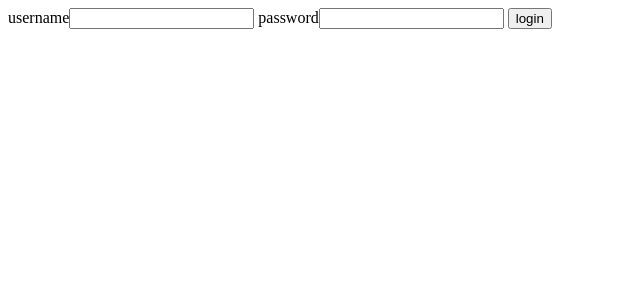
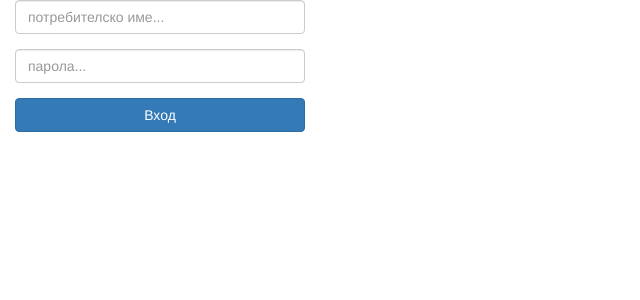
Before and after one commit to miromh/iTunes, a PHP site: page /sessions/login.php in a window 1280 px wide. Shown: the top 300 px of the page, without its empty margins (0-640 px from the left). Run offline with PHP 8.4, Linux system fonts and the light colour scheme.

Commit message:
minor changes

```diff
--- a/sessions/login.php
+++ b/sessions/login.php
@@ -6,8 +6,10 @@ session_start();
 	<head>
 		<meta charset="UTF-8">
 		<title>login</title>
+		<link rel="stylesheet" href="https://maxcdn.bootstrapcdn.com/bootstrap/3.3.7/css/bootstrap.min.css" integrity="sha384-BVYiiSIFeK1dGmJRAkycuHAHRg32OmUcww7on3RYdg4Va+PmSTsz/K68vbdEjh4u" crossorigin="anonymous">
 	</head>
 	<body>
+
 <?php
 if (!empty($_POST['submit'])) {
 	$_SESSION['username'] = $_POST['username'];
@@ -15,14 +17,23 @@ if (!empty($_POST['submit'])) {
 	echo '<a href="login1.php">next</a>';
 } else {
 ?>
-	<form action="login.php" method="post">
-	username<input type="text" name="username">
-	password<input type="password" name="password">
-	<input type="submit" name="submit" value="login">
+
+		<div class="col-md-3">
+			<form action="login.php" method="post" class="form-group">
+
+				<div class="form-group">
+					<input class="form-control" type="text" name="username" placeholder="потребителско име...">
+				</div>
+				<div class="form-group">
+					<input class="form-control" type="password" name="password" placeholder="парола...">
+				</div>
+				<input class="btn btn-primary btn-block" type="submit" name="submit" value="Вход">
 			</form>
-
+		</div>
 <?php
 }
 ?>
+
+
 	</body>
 </html>
--- a/sessions/login2.php
+++ b/sessions/login2.php
@@ -2,4 +2,4 @@
 session_start();
 echo "Hello, ".$_SESSION['username'];
 ?>
-<a href="logout.php">logout</a>
+<a href="logout.php"><button type="button" class="btn btn-primary">Изход</button></a>
```
Also changed, not shown: connections/connecting.php (+8 -6 lines), registration.php (+5 -5 lines). Lines whose indentation alone changed are shown as unchanged.
